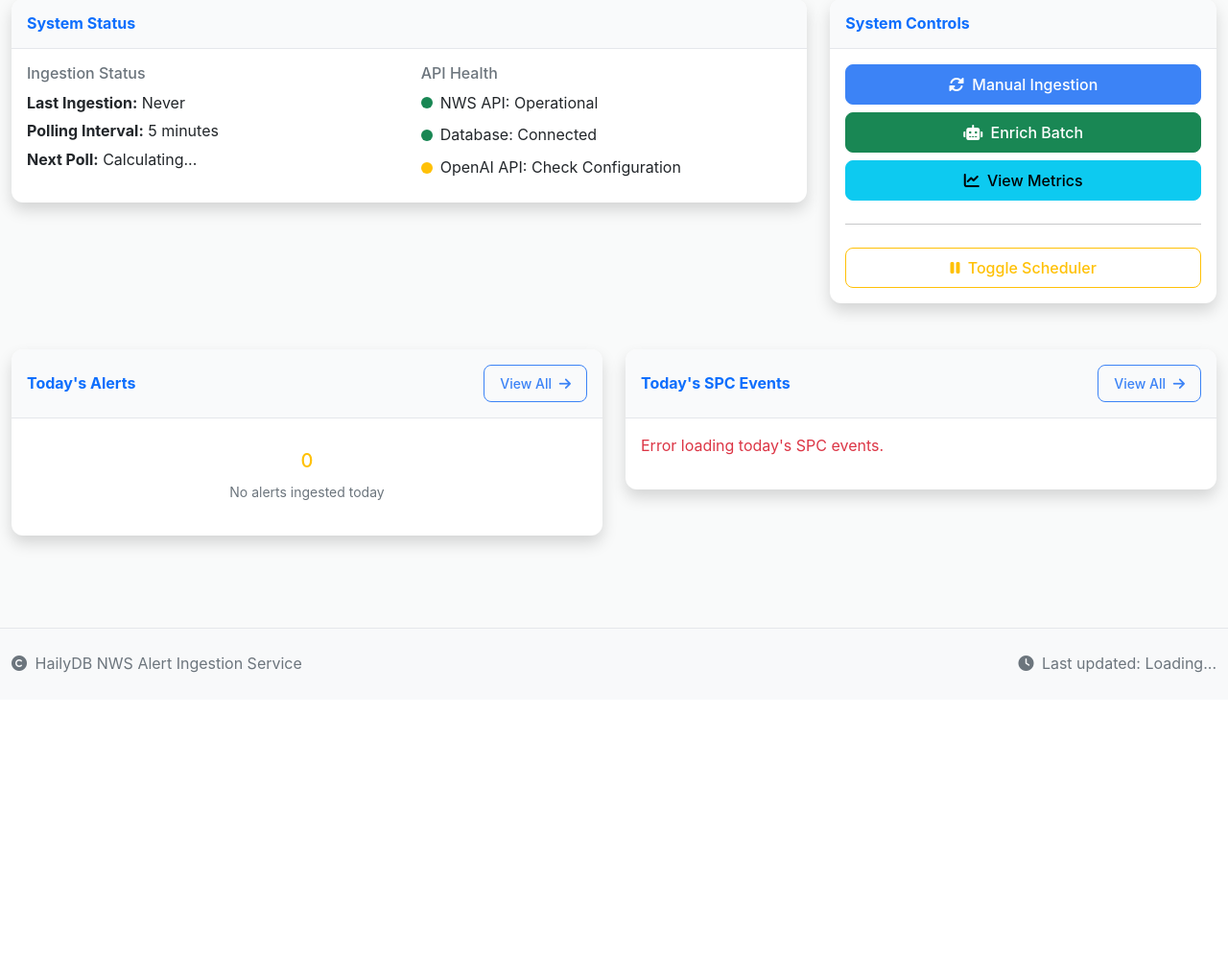
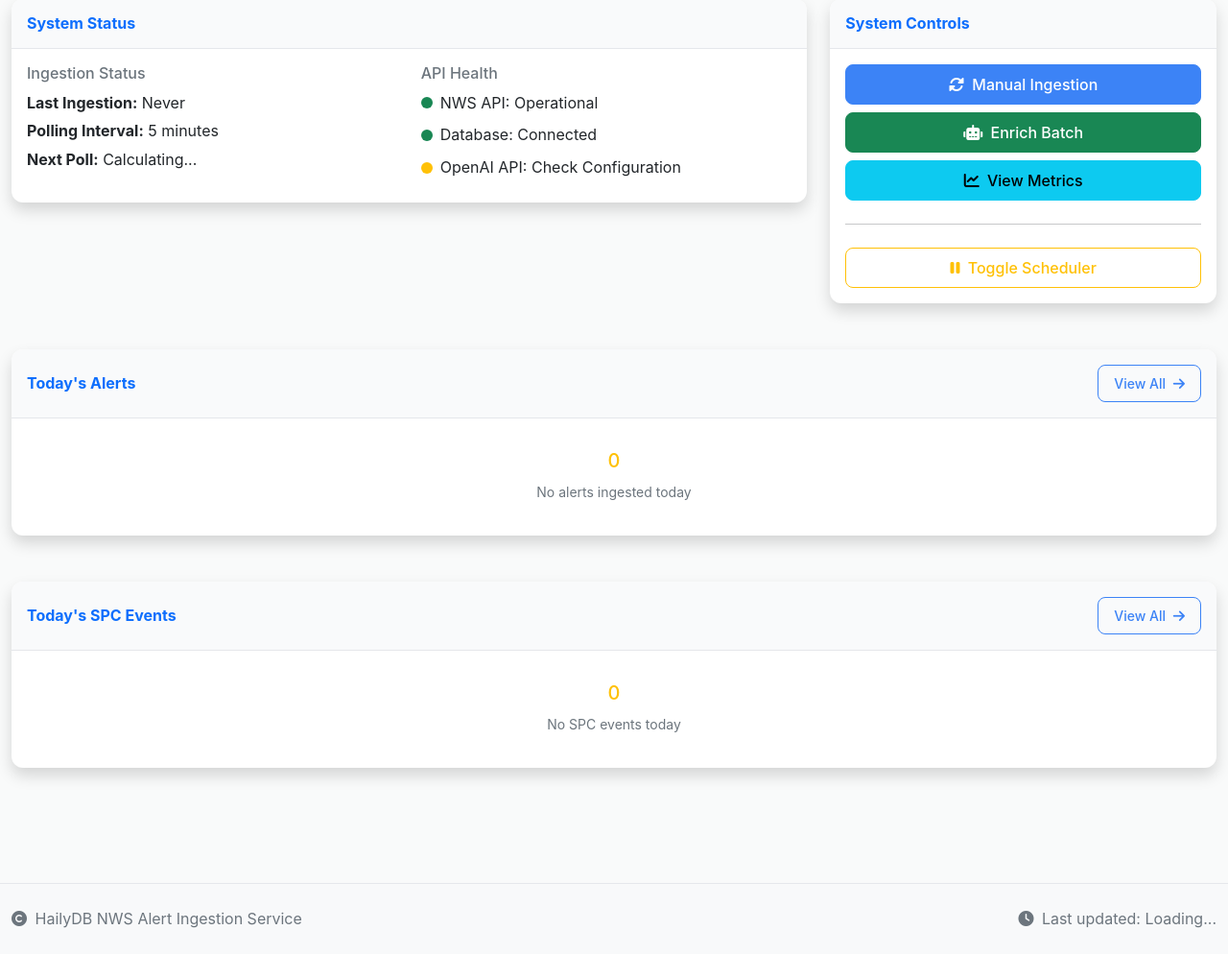
Before and after one commit to CMDVA/HailyDB, a Flask app: page /internal/dashboard in a window 1280 px wide. Shown: the part 698-1692 px from the top of the page at 96% size. Before the commit the page ends 1399 px from the top, so only its background shows below. Run offline with Flask 3, Linux system fonts and the light colour scheme; data that the repository does not hold is empty.

Commit message:
Refine dashboard display to prioritize important alerts and improve layout
Updates the dashboard to prioritize specific alerts, increase alert types displayed, removes the state filter, and adjust the SPC event API endpoint.

Replit-Commit-Author: Agent
Replit-Commit-Session-Id: 466c085c-6797-4c9b-b98e-a7caa79d100d
Replit-Commit-Screenshot-Url: https://storage.googleapis.com/screenshot-production-us-central1/b39f3a59-cba9-411d-a929-796ce937d19e/e20fcd49-14e7-408a-b092-59e04f51f8bb.jpg

```diff
--- a/static/dashboard.js
+++ b/static/dashboard.js
@@ -101,14 +101,21 @@ async function loadTodaysAlerts() {
             let html = `<div class="mb-2"><strong>${todaysAlerts.length} alerts ingested today</strong></div>`;
             html += '<div class="row text-center mb-2">';
 
-            // Show top 3 alert types
+            // Show top alert types (prioritize weather events)
+            const priorityTypes = ['Tornado Warning', 'Tornado Watch', 'Severe Thunderstorm Warning', 'Severe Thunderstorm Watch', 'Flash Flood Warning', 'Flood Warning'];
             const sortedTypes = Object.entries(alertsByType)
-                .sort((a, b) => b[1] - a[1])
-                .slice(0, 3);
+                .sort((a, b) => {
+                    // Prioritize important weather events
+                    const aPriority = priorityTypes.includes(a[0]) ? 0 : 1;
+                    const bPriority = priorityTypes.includes(b[0]) ? 0 : 1;
+                    if (aPriority !== bPriority) return aPriority - bPriority;
+                    return b[1] - a[1]; // Then by count
+                })
+                .slice(0, 6);
 
             sortedTypes.forEach(([type, count]) => {
                 const shortType = type.replace(' Warning', '').replace(' Watch', '').replace(' Advisory', '');
-                html += `<div class="col-4"><div class="h6 text-primary">${count}</div><small>${shortType}</small></div>`;
+                html += `<div class="col-2"><div class="h6 text-primary">${count}</div><small>${shortType}</small></div>`;
             });
 
             html += '</div>';
@@ -153,7 +160,7 @@ async function loadTodaysAlerts() {
 async function loadTodaysSPCEvents() {
     try {
         const today = new Date().toISOString().split('T')[0];
-        const response = await fetch(`/spc/reports?format=json`);
+        const response = await fetch(`/api/spc/reports?format=json`);
         const data = await response.json();
 
         const container = document.getElementById('todays-spc-events');
--- a/templates/dashboard.html
+++ b/templates/dashboard.html
@@ -294,8 +294,8 @@
 </div>
 
 <!-- Today's Data Verification -->
-<div class="row">
-    <div class="col-md-6">
+<div class="row mb-4">
+    <div class="col-12">
         <div class="card shadow mb-4">
             <div class="card-header py-3 d-flex flex-row align-items-center justify-content-between">
                 <h6 class="m-0 font-weight-bold text-primary">Today's Alerts</h6>
@@ -310,8 +310,10 @@
             </div>
         </div>
     </div>
+</div>
 
-    <div class="col-md-6">
+<div class="row mb-4">
+    <div class="col-12">
         <div class="card shadow mb-4">
             <div class="card-header py-3 d-flex flex-row align-items-center justify-content-between">
                 <h6 class="m-0 font-weight-bold text-primary">Today's SPC Events</h6>
@@ -409,16 +411,7 @@
                                     <option value="hail">Hail</option>
                                 </select>
                             </div>
-                            <div class="col-md-3">
-                                <label for="state" class="form-label">State</label>
-                                <select class="form-select" id="state" name="state">
-                                    <option value="">All States</option>
-                                    <option value="TX">Texas</option>
-                                    <option value="OK">Oklahoma</option>
-                                    <option value="KS">Kansas</option>
-                                    <option value="FL">Florida</option>
-                                </select>
-                            </div>
+
                             <div class="col-12">
                                 <button type="submit" class="btn btn-primary">Search SPC Events</button>
                                 <button type="reset" class="btn btn-secondary">Clear</button>
```
Also changed, not shown: attached_assets/targeted_element_1748921583637.png (added).
